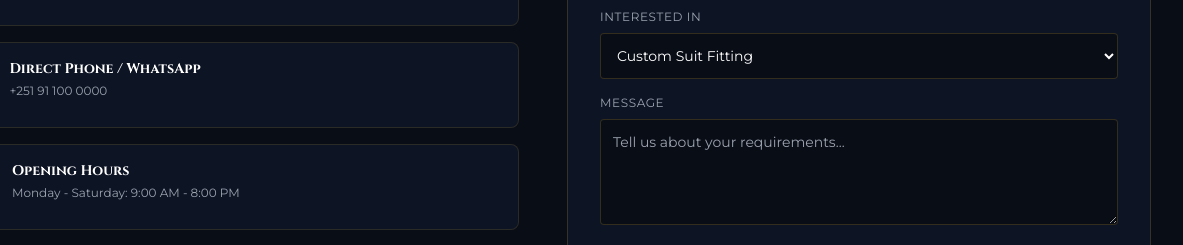
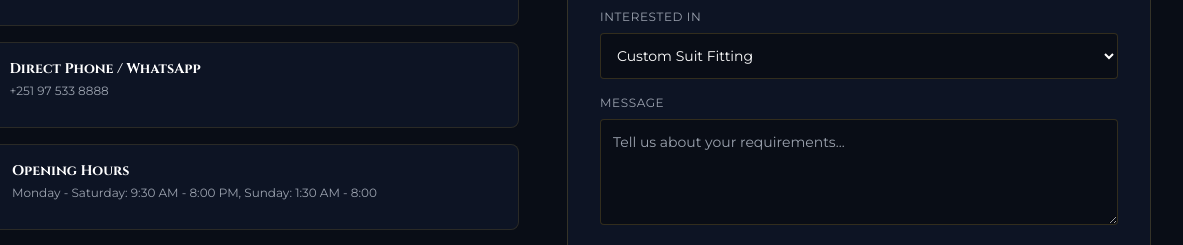
Before and after one commit to xtremlly-blip/ellasuit, a plain HTML site: page index.html in a window 1280 px wide. Shown: the part 5425-5670 px from the top of the page, 97-1280 px from the left. Drawn offline with nearby package versions, Linux system fonts and the light colour scheme.

Commit message:
Update index.html

```diff
--- a/index.html
+++ b/index.html
@@ -395,7 +395,7 @@
                         <div class="p-3 bg-gold-500/10 text-gold-400 rounded-lg"><i class="fab fa-whatsapp text-xl"></i></div>
                         <div>
                             <h4 class="heading-font font-bold text-white text-sm">Direct Phone / WhatsApp</h4>
-                            <p class="text-xs text-gray-400 mt-1">+251 91 100 0000</p>
+                            <p class="text-xs text-gray-400 mt-1">+251 97 533 8888</p>
                         </div>
                     </div>
 
@@ -403,7 +403,7 @@
                         <div class="p-3 bg-gold-500/10 text-gold-400 rounded-lg"><i class="fas fa-clock text-xl"></i></div>
                         <div>
                             <h4 class="heading-font font-bold text-white text-sm">Opening Hours</h4>
-                            <p class="text-xs text-gray-400 mt-1">Monday - Saturday: 9:00 AM - 8:00 PM</p>
+                            <p class="text-xs text-gray-400 mt-1">Monday - Saturday: 9:30 AM - 8:00 PM, Sunday: 1:30 AM - 8:00</p>
                         </div>
                     </div>
                 </div>
```
